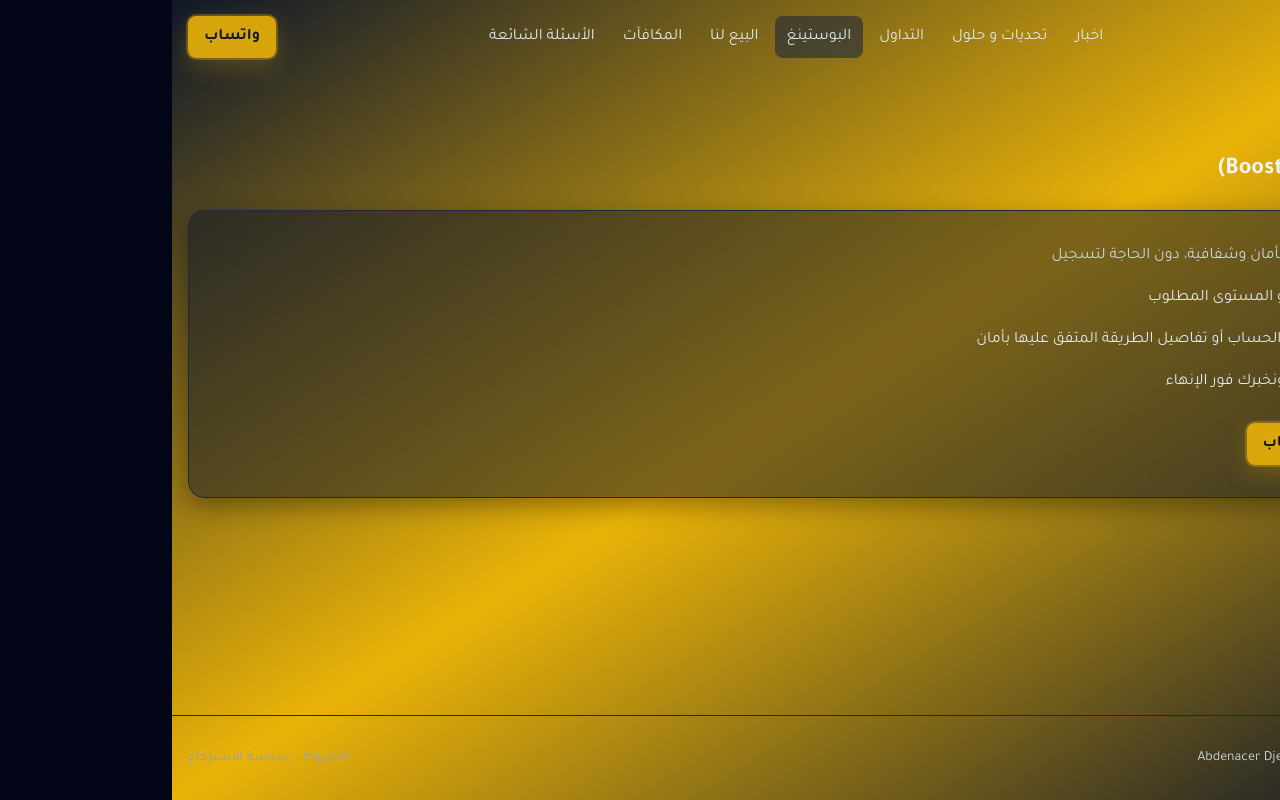
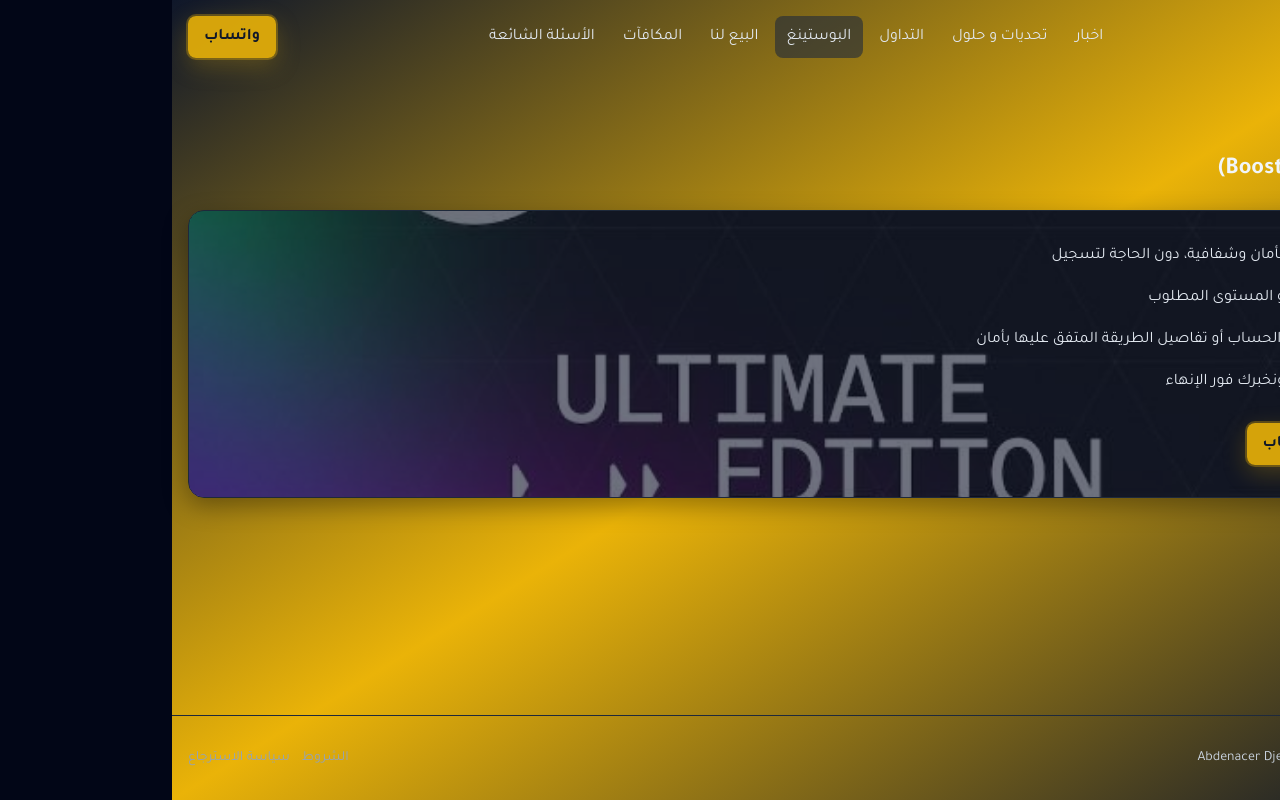
Before and after one commit to autonomyowner/ESFALGERIA-, a React (Vite) app: page /boosting in a window 1280 px wide. Built offline with nearby package versions, Linux system fonts and the light colour scheme; what tailwindcss-rtl would draw is missing.

Commit message:
Boosting: set card background to /cover.jpg and move cover.jpg to public/

```diff
--- a/src/pages/Boosting.tsx
+++ b/src/pages/Boosting.tsx
@@ -11,8 +11,13 @@ export default function BoostingPage() {
       <Seo title="البوستينغ — Boosting" description="نرفع تقييم فريقك بأمان وشفافية، دون الحاجة لتسجيل" image="/og-default.png" />
       <Section>
       <h2 className="text-2xl font-bold">البوستينغ (Boosting)</h2>
-      <Card className="mt-6 p-6 space-y-4">
-        <p className="text-slate-300">نرفع تقييم فريقك بأمان وشفافية، دون الحاجة لتسجيل</p>
+      <Card
+        className="mt-6 p-6 relative overflow-hidden"
+        style={{ backgroundImage: 'url(/cover.jpg)', backgroundSize: 'cover', backgroundPosition: 'center' }}
+      >
+        <div className="absolute inset-0 bg-slate-900/60" aria-hidden />
+        <div className="relative z-10 space-y-4">
+          <p className="text-slate-200">نرفع تقييم فريقك بأمان وشفافية، دون الحاجة لتسجيل</p>
           <StepList
             steps={[
               'اختر الهدف أو المستوى المطلوب',
@@ -25,6 +30,7 @@ export default function BoostingPage() {
               <a href={buildWhatsAppLink('أرغب بخدمة البوستينغ')}>اطلب عبر واتساب</a>
             </Button>
           </div>
+        </div>
       </Card>
       </Section>
     </>
```
Also changed, not shown: public/cover.jpg (added). Lines whose indentation alone changed are shown as unchanged.
